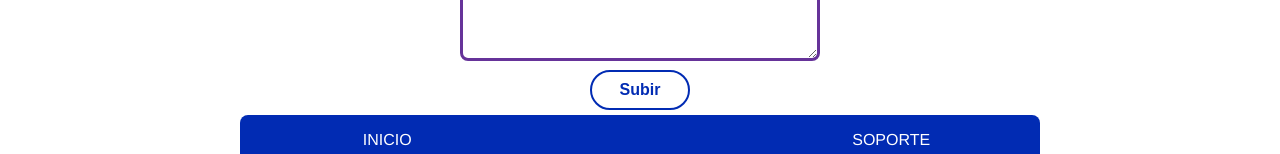
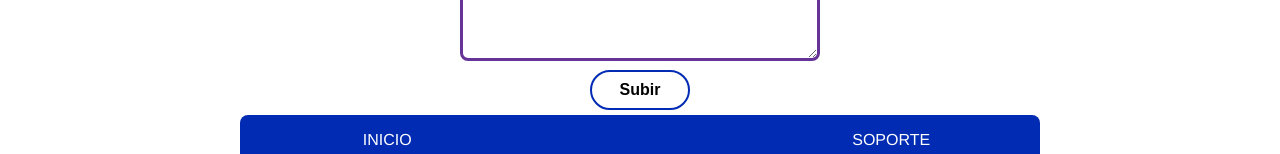
Before and after one commit to Las-Cabras-Intrepidas/Cambialo-VUE, a Vue app: page /editar/1 in a window 1280 px wide. Shown: the part 562-716 px from the top of the page. Built offline with nearby package versions, Linux system fonts and the light colour scheme; no server answers.

Commit message:
arreglos del crud

```diff
--- a/src/components/CrudProductsComponent/InputProduct.vue
+++ b/src/components/CrudProductsComponent/InputProduct.vue
@@ -28,7 +28,11 @@
       v-model="description"
     ></textarea>
   </div>
-  <button type="submit" id="addProductButton" value="AddProduct">Subir</button>
+    <button type="submit" id="addProductButton" value="AddProduct">
+      <router-link to="/usuario" @click="scrollToTop">
+        Subir
+      </router-link>
+    </button>
   </form>
 </div>
 </template>
```
